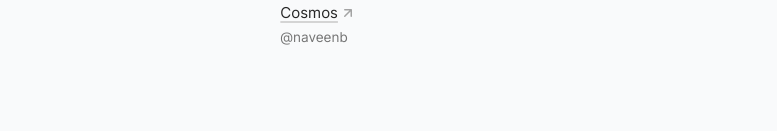
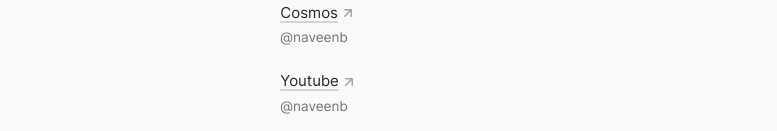
Before and after one commit to NaveenBandarage/www., a Next.js app: page /links in a window 1280 px wide. Shown: the part 669-800 px from the top of the page, without its empty margins (251-1028 px from the left). Built offline with nearby package versions, Linux system fonts and the light colour scheme; what tailwindcss-touch would draw is missing.

Commit message:
added youtube account to the social link

```diff
--- a/pages/links.tsx
+++ b/pages/links.tsx
@@ -87,6 +87,13 @@
                 <time className="time">@naveenb</time>
                 <br />
               </div>
+              <div>
+                <LinkExternal href="//youtube.com/naveenbandarage/">
+                  Youtube
+                </LinkExternal>
+                <time className="time">@naveenb</time>
+                <br />
+              </div>
             </div>
           </dd>
         </dl>
```
